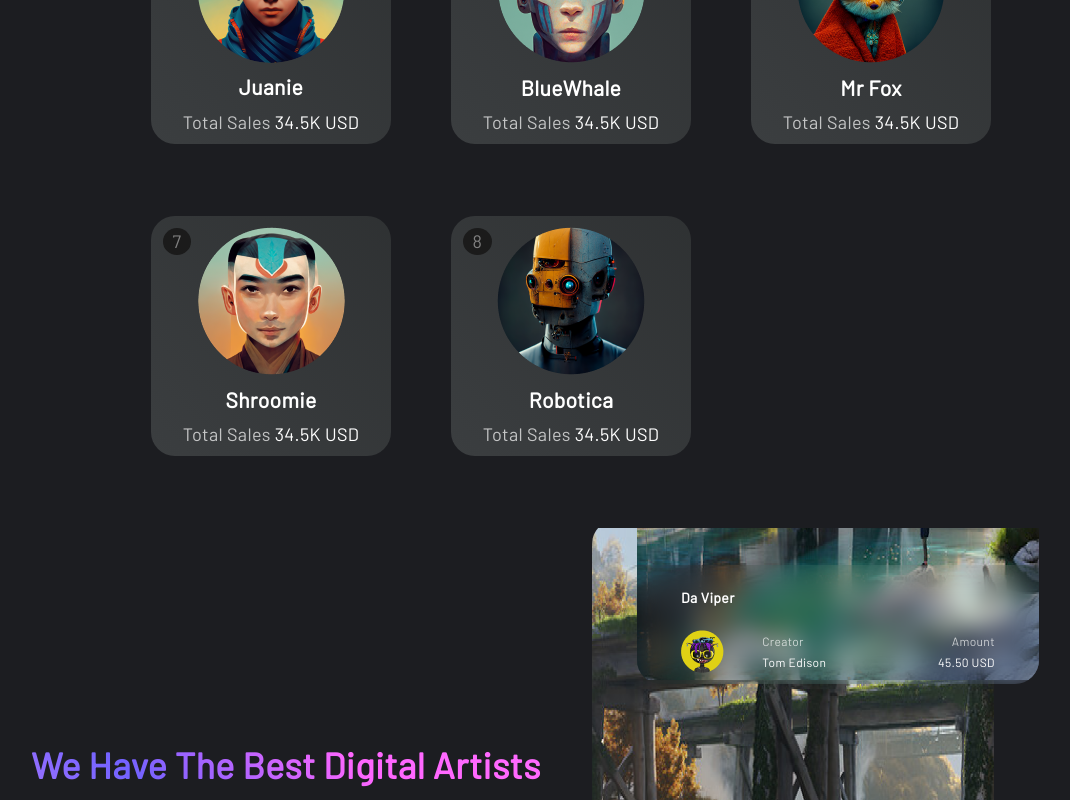
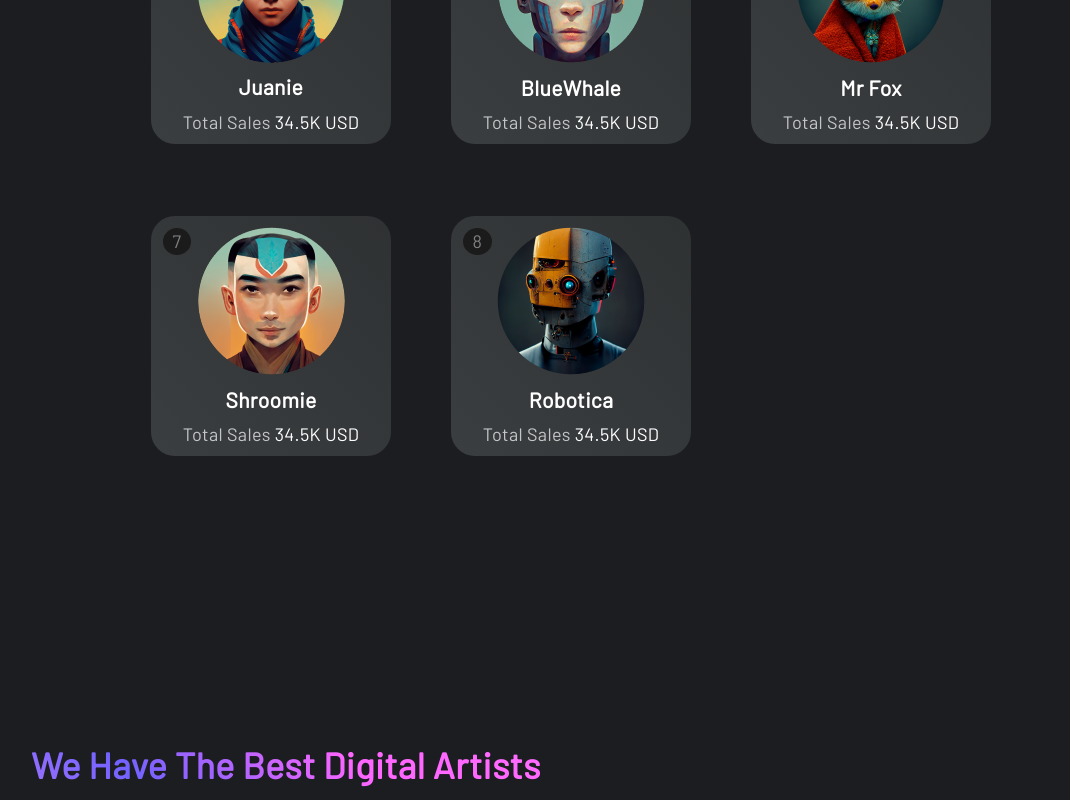
Before and after one commit to gkartsivadze/Artopia-React, a React (Vite) app: page / in a window 1280 px wide. Shown: the part 2180-2980 px from the top of the page, without its empty margins (69-1139 px from the left). Built offline with nearby package versions, Linux system fonts and the light colour scheme.

Commit message:
Saveing current work. Animating card drop

```diff
--- a/src/components/WelcomePage/WelcomePage.jsx
+++ b/src/components/WelcomePage/WelcomePage.jsx
@@ -13,10 +13,12 @@ export default function WelcomePage() {
         let height = $(".card").height();
         let road = $(".animation_div").outerHeight() + height;
         let numOfCards = road / height;
-        (road / height) % 2 == 0 ? numOfCards -= 1 : '';
+        console.log(numOfCards);
+        (road / height) % 2 == 0 ? '' :  numOfCards -= 1;
+        console.log(numOfCards);
         let spaceBetween = (numOfCards % 1) * height / Math.round(numOfCards);
         let timerInterval = 15;
-        for(let i = 1; i < Math.round(numOfCards);i++) {
+        for(let i = 1; i < Math.floor(numOfCards) + 1;i++) {
             setCards(prev => ([
                 ...prev,
                 i
@@ -32,11 +34,11 @@ export default function WelcomePage() {
                   const newTop = currentTop + 1;
                   $card.css("top", `${newTop}px`);
 
-                  if (newTop > road) {
+                  if (newTop >= road) {
                     $card.css("top", `${-height}px`)
                   }
                 }, timerInterval);
-              }, ind * spaceBetween * timerInterval * 2 );
+              }, ind * timerInterval * height);
             });
           }
         setTimeout(startAnimation, 300);
```
